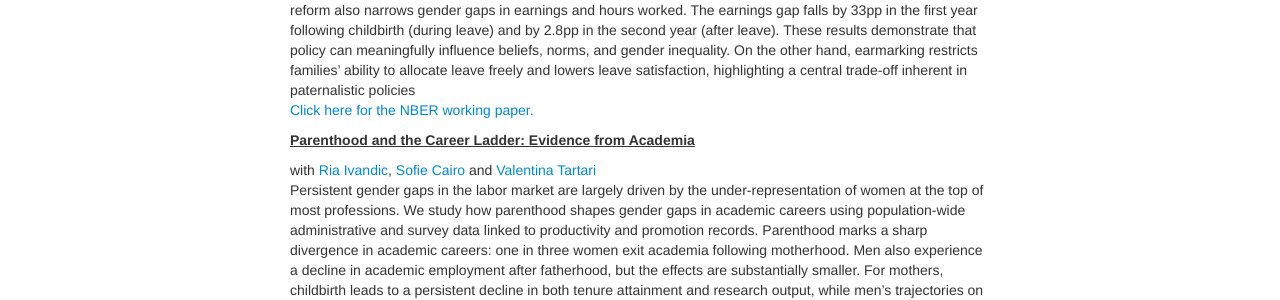
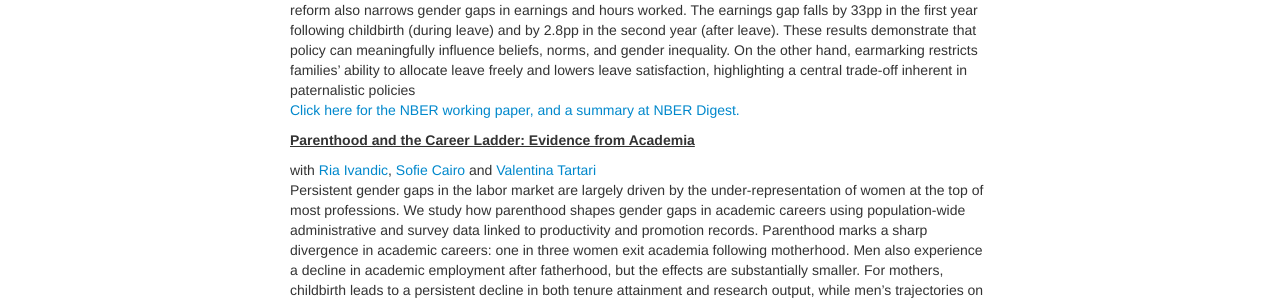
Before and after one commit to annesophielassen/annesophielassen.github.io, a Jekyll site: the page built from pages/research.md, in a window 1280 px wide. Shown: the part 1042-1342 px from the top of the page. Built offline with Jekyll 4.4.1, drawn with Linux system fonts in a browser that asks for light colours.

Commit message:
Update research.md

```diff
--- a/pages/research.md
+++ b/pages/research.md
@@ -31,7 +31,7 @@ We quantify the role of gender-specific firm wage premiums in explaining the pri
 with <a href="https://www.henrikkleven.com/">Henrik Kleven</a>, <a href="https://app.scholarsite.io/camille-landais">Camille Landais</a>, <a href="https://sites.google.com/site/philrosenbaum/"> Philip Rosenbaum</a>, <a href="https://sites.google.com/site/herdissteingrimsdottir/home"> Herdis Steingrimsdottir</a>, and <a href="https://jakobsogaard.com/">Jakob Søgaard</a><br>
 
 We study whether policy can shift gendered beliefs, norms, and labor market outcomes by exploiting a major expansion of earmarked paternity leave in Denmark. The reform generated large first-stage effects, substantially reallocating leave from mothers to fathers. Using a regression discontinuity design combined with new survey data linked to administrative records, we show that the reform makes parents more supportive of paternity leave, shifts gender-role beliefs in a progressive direction, and reduces perceived differences in childcare ability. The reform also narrows gender gaps in earnings and hours worked. The earnings gap falls by 33pp in the first year following childbirth (during leave) and by 2.8pp in the second year (after leave). These results demonstrate that policy can meaningfully influence beliefs, norms, and gender inequality. On the other hand, earmarking restricts families’ ability to allocate leave freely and lowers leave satisfaction, highlighting a central trade-off inherent in paternalistic policies <br>
-<a href="https://www.nber.org/papers/w34862"> Click here for the NBER working paper.</a>
+<a href="https://www.nber.org/papers/w34862"> Click here for the NBER working paper, and a summary at <a href="https://www.nber.org/digest/202604/impact-expanding-paternity-leave?page=1&perPage=50">NBER Digest.</a>
 <br>
 
 ##### <u>Parenthood and the Career Ladder: Evidence from Academia</u>
```
